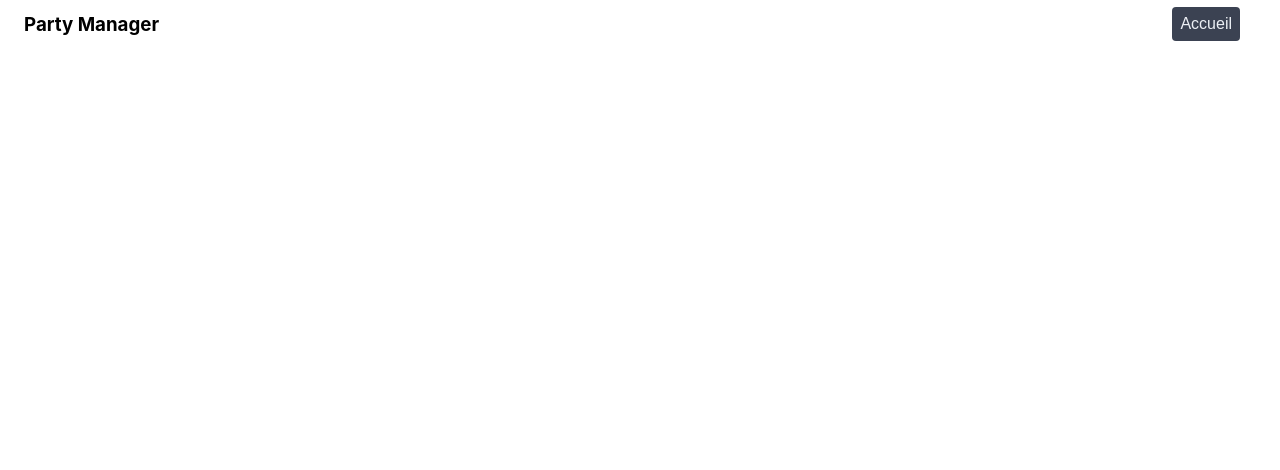
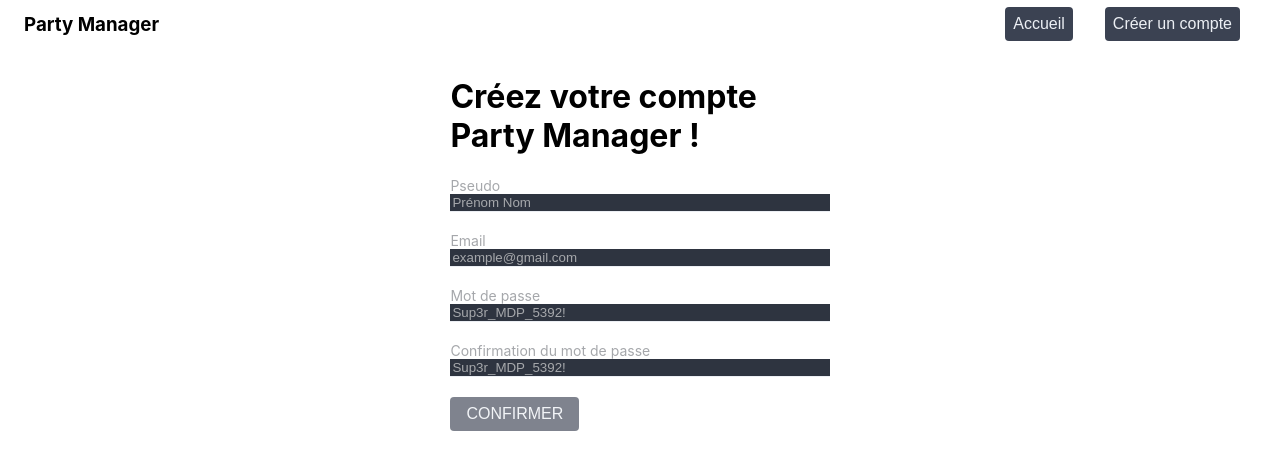
Before and after one commit to alaborderie/party-manager-front, a React (Create React App) app: page /signup in a window 1280 px wide. Shown: the top 470 px of the page. Built offline with nearby package versions, Linux system fonts and the light colour scheme.

Commit message:
[UPDATE] - Installing Formik and Yup - Setting up Signup route and form

```diff
--- a/package.json
+++ b/package.json
@@ -10,13 +10,16 @@
     "@types/react-router-dom": "^4.3.3",
     "@types/rebass": "^3.0.3",
     "@types/styled-components": "^4.1.14",
+    "@types/yup": "^0.26.13",
+    "formik": "^1.5.4",
     "react": "^16.8.6",
     "react-dom": "^16.8.6",
     "react-router-dom": "^5.0.0",
     "react-scripts": "3.0.1",
     "rebass": "^3.1.0",
     "styled-components": "^4.2.0",
-    "typescript": "3.4.5"
+    "typescript": "3.4.5",
+    "yup": "^0.27.0"
   },
   "scripts": {
     "start": "react-scripts start",
--- a/src/App.tsx
+++ b/src/App.tsx
@@ -3,6 +3,7 @@ import { BrowserRouter, Switch, Route } from 'react-router-dom';
 import { ThemeProvider } from 'styled-components'
 import { Toolbar, Container, NavLink } from './components';
 import Home from './pages/Home';
+import Signup from './pages/Signup';
 import theme from './theme';
 
 
@@ -16,10 +17,12 @@ const App: React.FC = () => {
             title="Party Manager"
           >
             <NavLink to="/" exact bg="dark1" p={2}>Accueil</NavLink>
+            <NavLink to="/signup" bg="dark1" p={2}>Créer un compte</NavLink>
           </Toolbar>
           <Container>
             <Switch>
               <Route path="/" exact component={Home} />
+              <Route path="/signup" component={Signup} />
             </Switch>
           </Container>
         </BrowserRouter>
--- /dev/null
+++ b/src/pages/Signup.tsx
@@ -0,0 +1,64 @@
+import React from 'react';
+import { Formik, Form, Field, FormikProps, FormikActions } from 'formik';
+import { FormField, IconButton } from '../components';
+import * as Yup from 'yup';
+
+interface SignupInterface {
+  displayName: string;
+  email: string;
+  password: string;
+  confirmPassword: string;
+}
+
+function Signup() {
+  const schema = Yup.object().shape({
+    displayName: Yup.string()
+      .required('A display name is required.'),
+    email: Yup.string()
+      .email('Email is not valid.')
+      .required('An email adress is required'),
+    password: Yup.string()
+      .min(8, 'Password is too short - 8 characters minimum.')
+      .required('A password is required'),
+    confirmPassword: Yup.string()
+      .oneOf([Yup.ref('password'), ''], 'Passwords don\'t match')
+  });
+
+  function handleSubmit(values: SignupInterface, actions: FormikActions<SignupInterface>) {
+    console.log(values);
+    actions.setSubmitting(false);
+    actions.resetForm();
+  }
+
+  return (
+    <div>
+      <h1>Créez votre compte Party Manager !</h1>
+      <Formik
+        initialValues={{
+          displayName: '',
+          email: '',
+          password: '',
+          confirmPassword: ''
+        }}
+        validationSchema={schema}
+        onSubmit={handleSubmit}
+      >
+        {({ errors, touched, isValid, handleSubmit }: FormikProps<SignupInterface>) => (
+          <Form>
+            <Field label="Pseudo" placeholder="Prénom Nom" type="text" name="displayName" component={FormField} />
+            <br />
+            <Field label="Email" placeholder="example@gmail.com" type="text" name="email" component={FormField} />
+            <br />
+            <Field label="Mot de passe" placeholder="Sup3r_MDP_5392!" type="password" name="password" component={FormField} />
+            <br />
+            <Field label="Confirmation du mot de passe" placeholder="Sup3r_MDP_5392!" type="password" name="confirmPassword" component={FormField} />
+            <br />
+            <IconButton type="submit" disabled={!isValid}>CONFIRMER</IconButton>
+          </Form>
+        )}
+      </Formik>
+    </div>
+  )
+}
+
+export default Signup;
```
Also changed, not shown: 1 other file (tests, documents, lock files or other folders).
